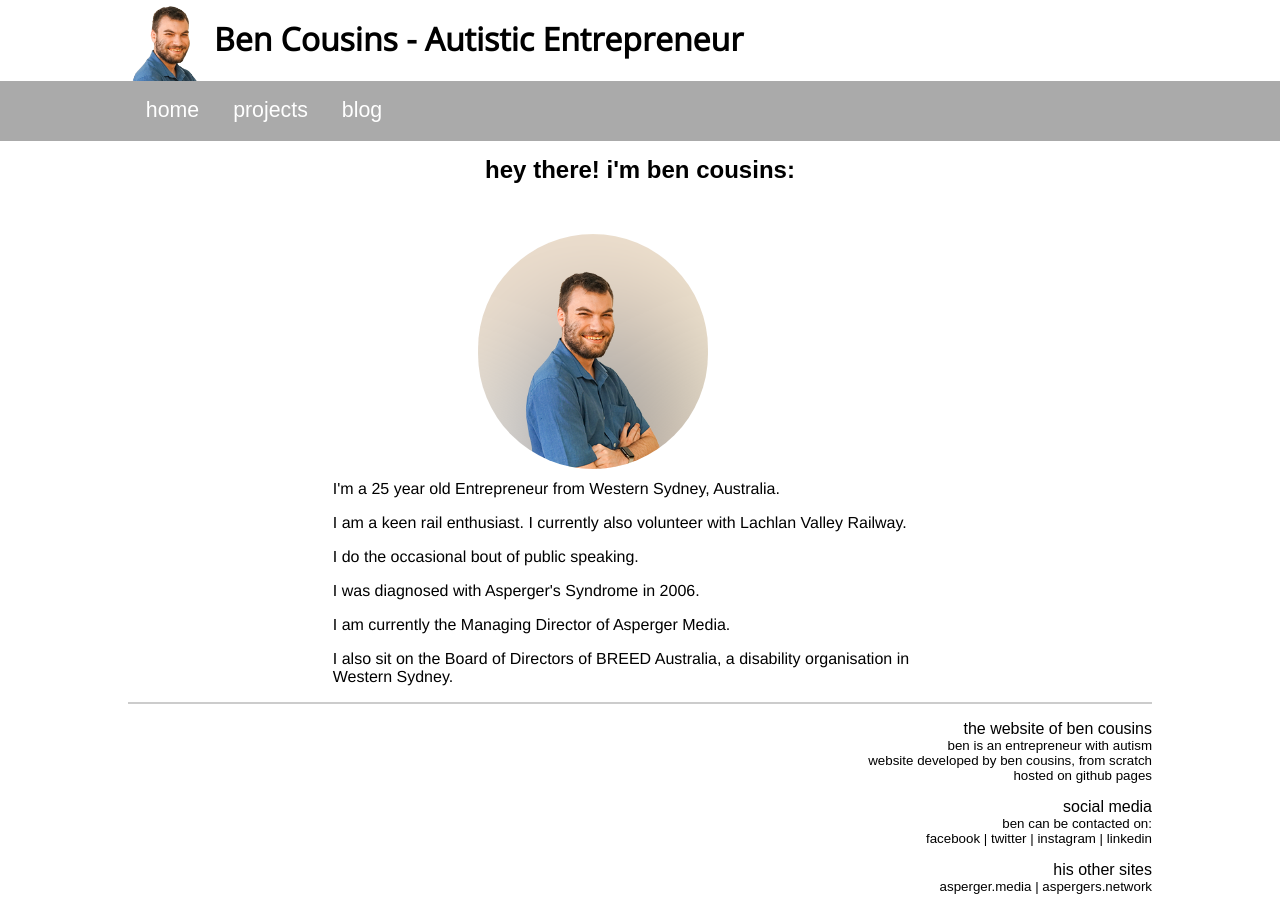
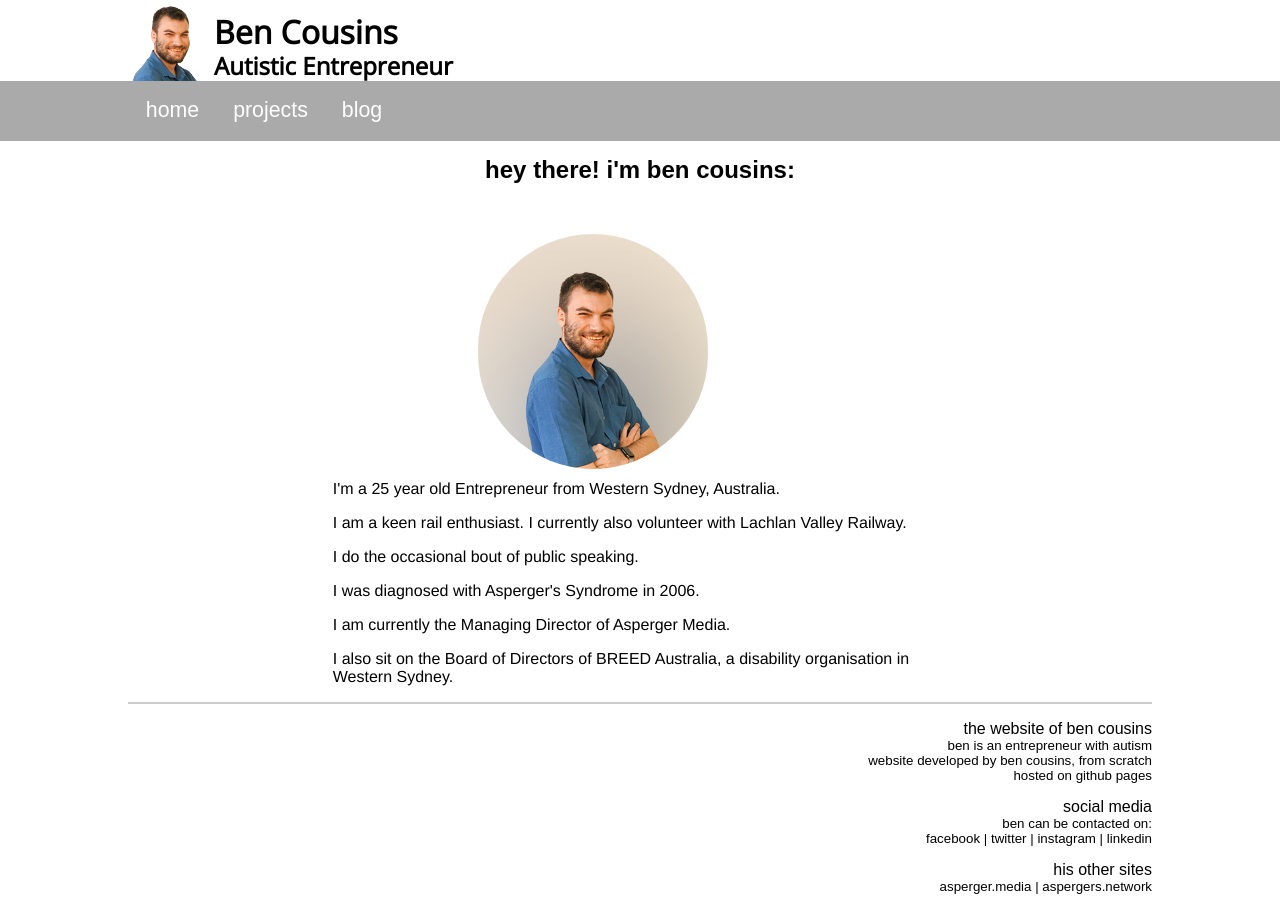
Before and after one commit to s3gunzel/bcousins.github.io, a Jekyll site: the page built from index.html, in a window 1280 px wide. Built offline with Jekyll 4.4.1, drawn with Linux system fonts in a browser that asks for light colours; some web fonts are replaced.

```diff
--- a/_layouts/default.html
+++ b/_layouts/default.html
@@ -46,8 +46,11 @@
 				&nbsp;
 			</div>
 			<h1>
-				Ben Cousins - Autistic Entrepreneur
+				Ben Cousins
 			</h1>
+			<h2>
+				Autistic Entrepreneur
+			</h2>
 		</div>
         <div id="nav">
             <ul id="nav-actual">
--- a/static/css/bdcidau.css
+++ b/static/css/bdcidau.css
@@ -34,7 +34,14 @@
 
 #header h1{
     margin-left: 86px;
-    margin-top: -120px;
+    margin-top: -127px;
+    font-family: 'open sans', sans-serif;
+    float: left;
+}
+
+#header h2{
+    margin-left: 86px;
+    margin-top: -88px;
     font-family: 'open sans', sans-serif;
     float: left;
 }
```
Also changed, not shown: _drafts/teaching-nicole-servers.md (deleted, +0 -17 lines).
